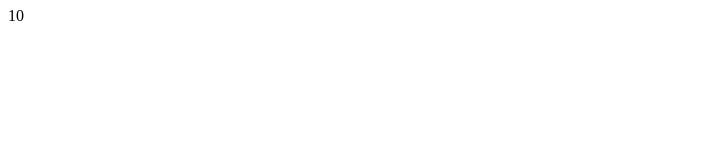
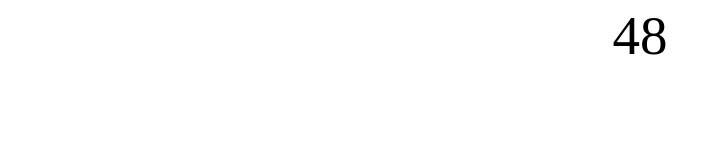
Before and after one commit to niboac/vue3-scroll-number, a Vue app: page / in a window 1280 px wide. Shown: the top 160 px of the page, without its empty margins (0-720 px from the left). Built offline with nearby package versions, Linux system fonts and the light colour scheme.

Commit message:
滚动开始

```diff
--- a/src/App.vue
+++ b/src/App.vue
@@ -1,11 +1,29 @@
 <script setup lang="ts">
 import Vue3ScrollNumber from './components/Vue3ScrollNumber.vue'
+import { ref } from 'vue';
+
+const value = ref(21)
+const fromValue = ref(0)
+
+function addValue() {
+  setTimeout(() => {
+    fromValue.value = value.value
+    value.value += 9
+    console.log("value.value :>> ", value.value);
+    addValue()
+  }, 2000)
+}
+addValue()
+
 </script>
 
 <template>
-
-  <main>
-    <Vue3ScrollNumber msg="You did it!" />
+  <main style="display: flex; justify-content: center;">
+    <Vue3ScrollNumber
+      style="font-size: 55px;"
+      :from="fromValue"
+      :to="value"
+    />
   </main>
 </template>
 
@@ -13,5 +31,4 @@ import Vue3ScrollNumber from './components/Vue3ScrollNumber.vue'
 header {
   line-height: 1.5;
 }
-
 </style>
--- a/src/components/Vue3ScrollNumber.vue
+++ b/src/components/Vue3ScrollNumber.vue
@@ -1,5 +1,5 @@
 <script setup lang="ts">
-import { computed } from 'vue';
+import { ref, computed } from 'vue';
 import Vue3ScrollNUmberItem from './Vue3ScrollNumberItem.vue';
 
 
@@ -14,15 +14,30 @@ const props = defineProps({
   },
 });
 
-function getNumbers(num: Number) {
+const newFrom = ref(props.from)
+
+function getFromNumbers(num: Number) {
+  let toList = props.to.toString().split('')
+  let fromList = newFrom.value.toString().split('')
+  return padWithZeros(num.toString().split(''), toList.length - fromList.length)
+}
+
+function getToNumbers(num: Number) {
   return num.toString().split('')
 }
 
+function padWithZeros(arr: string[], n: number) {
+  return Array.from({ length: n }).fill(0).concat(arr);
+}
+
 const fromNumbers = computed(() => {
-  return getNumbers(props.from)
+  console.log(" newFrom:>> ", newFrom.value);
+
+  return getFromNumbers(newFrom.value)
 })
+
 const toNumbers = computed(() => {
-  return getNumbers(props.to)
+  return getToNumbers(props.to)
 })
 </script>
 
@@ -30,9 +45,9 @@ const toNumbers = computed(() => {
   <div class="flex-row">
     <Vue3ScrollNUmberItem
       v-for="(item, index) in toNumbers"
-      :key="item"
-      :from="Number(fromNumbers[index] || 0)"
-      :to="Number(item)"
+      :key="(to.toString()) + index"
+      :from="Number(fromNumbers[index]) || 0"
+      :to="Number(item) || 0"
     ></Vue3ScrollNUmberItem>
   </div>
 </template>
--- a/src/components/Vue3ScrollNumberItem.vue
+++ b/src/components/Vue3ScrollNumberItem.vue
@@ -1,5 +1,5 @@
 <script setup lang="ts">
-import { computed } from 'vue';
+import { ref, computed, watch } from 'vue';
 
 const props = defineProps({
   from: {
@@ -12,23 +12,40 @@ const props = defineProps({
   },
 });
 
+const styleStr = ref('translateY(0em)')
+
 const numbers = computed(() => {
   return generateNumberList(props.from, props.to)
 })
 
-const style = computed(() => {
-  return { transform: 'translateY(' + (-numbers.value.length) + 'em' }
+// const style = computed(() => {
+//   return { transform: 'translateY(' + (-numbers.value.length) + 'em' }
+// })
+
+watch(() => props.to, (newCount, oldCount) => {
+  setTimeout(() => {
+    styleStr.value = 'translateY(0em)'
+
+
+    let num = generateNumberList(props.from, props.to)
+    setTimeout(() => {
+      styleStr.value = 'translateY(' + (-num.length) + 'em'
+    }, 10)
+  }, 10)
+
+}, {
+  immediate: true
 })
 
 function generateNumberList(a: number, b: number) {
   let result: number[] = [];
 
   if (a < b) {
-    for (let i = a; i < b; i++) {
+    for (let i = a + 1; i < b; i++) {
       result.push(i);
     }
   } else if (a > b) {
-    for (let i = a; i < b + 10; i++) {
+    for (let i = a + 1; i < b + 10; i++) {
       result.push(i % 10);
     }
   }
@@ -41,7 +58,7 @@ function generateNumberList(a: number, b: number) {
   <div class="number-limit">
     <div
       class="number-box"
-      :style="style"
+      :style="{ transform: styleStr }"
     >
       <div
         v-for="(item) in numbers"
@@ -58,11 +75,41 @@ function generateNumberList(a: number, b: number) {
   line-height: 1em;
   overflow: hidden;
   position: relative;
+  transition: transform 0.5s ease-out;
 }
 
 .number-box {
   display: flex;
   flex-direction: column;
-  transition: all 0.8s cubic-bezier(0.075, 0.82, 0.165, 1);
+  transition: transform 0.5s ease-out;
+
+}
+
+/* ----------------------------------------------
+ * Generated by Animista on 2024-2-5 17:15:38
+ * Licensed under FreeBSD License.
+ * See http://animista.net/license for more info.
+ * w: http://animista.net, t: @cssanimista
+ * ---------------------------------------------- */
+
+/**
+ * ----------------------------------------
+ * animation slide-in-blurred-bottom
+ * ----------------------------------------
+ */
+@keyframes slide-in-blurred-bottom {
+  0% {
+    transform: translateY(100px) scaleY(2.5) scaleX(0.2);
+    transform-origin: 50% 100%;
+    filter: blur(40px);
+    opacity: 0;
+  }
+
+  100% {
+    transform: translateY(0) scaleY(1) scaleX(1);
+    transform-origin: 50% 50%;
+    filter: blur(0);
+    opacity: 1;
+  }
 }
 </style>
```
